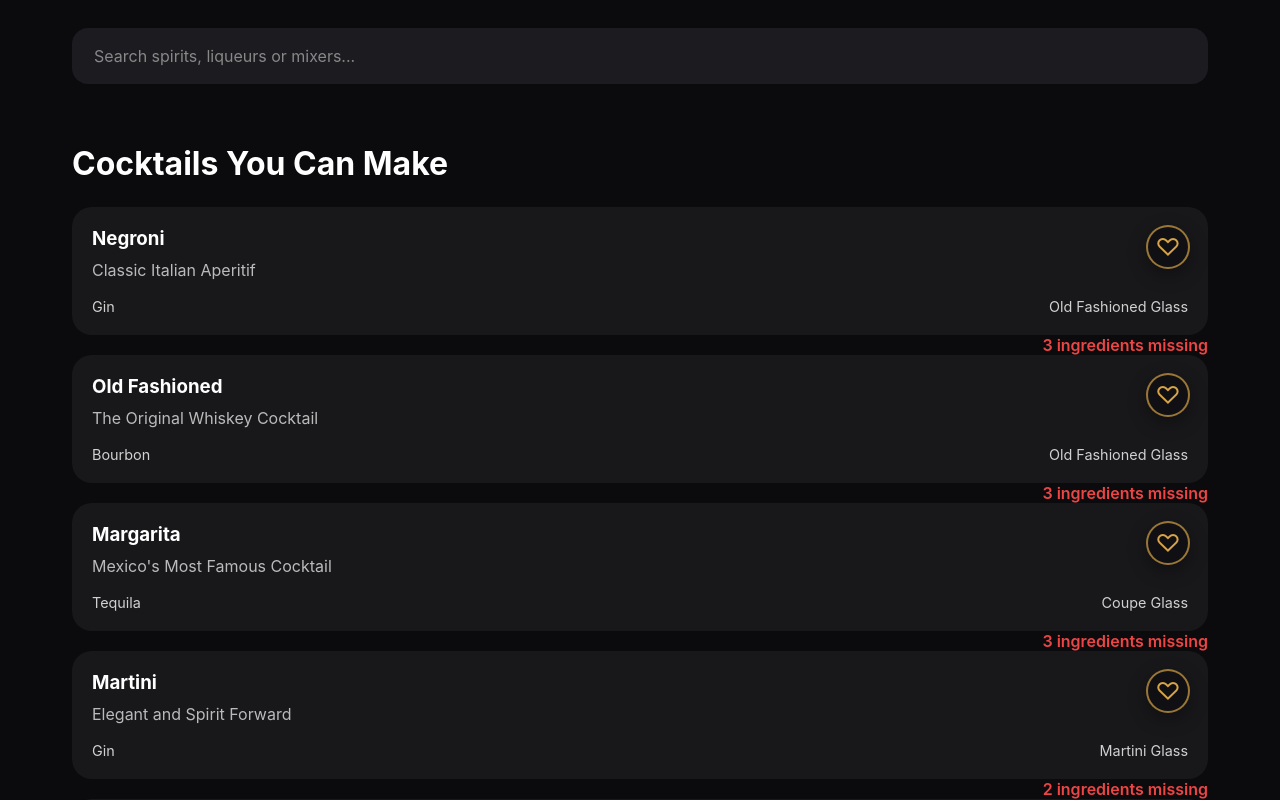
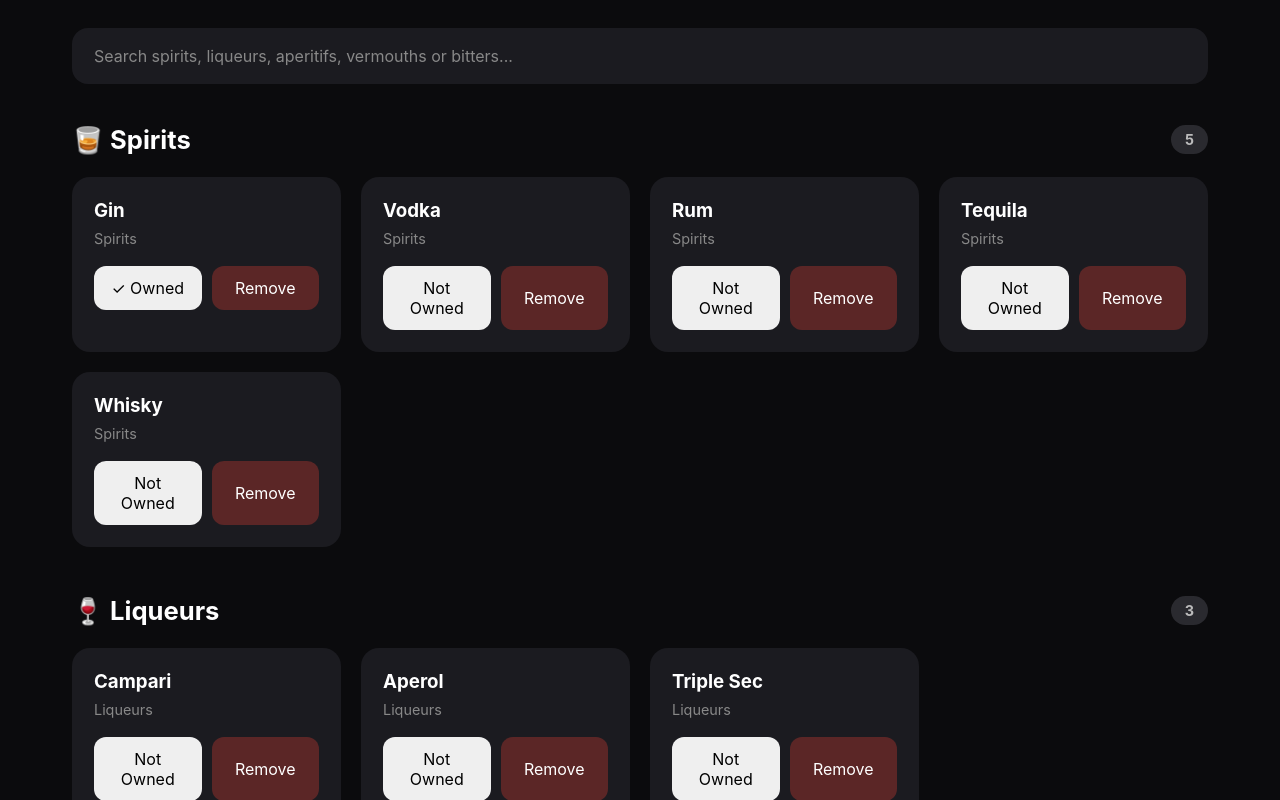
Before and after one commit to ronniepoon123/concoctail, a React (Vite) app: page /my-bar in a window 1280 px wide. Shown: the part 300-1100 px from the top of the page. Built offline with nearby package versions, Linux system fonts and the light colour scheme; no server answers.

Commit message:
Expand My Bar bottle search

```diff
--- a/src/components/BottleSearch/BottleSearch.jsx
+++ b/src/components/BottleSearch/BottleSearch.jsx
@@ -1,46 +1,153 @@
+import {
+  useEffect,
+  useState,
+} from "react";
+
 import "./BottleSearch.css";
+
+import {
+  searchCocktails,
+} from "../../services/cocktailService";
+
+const CATEGORY_MAP = {
+  spirit: "Spirits",
+  liqueur: "Liqueurs",
+  aperitif: "Aperitifs",
+  vermouth: "Fortified Wine",
+  bitters: "Bitters",
+};
 
 function BottleSearch({
   search,
   setSearch,
-  availableBottles,
   ownedBottles,
   onAddBottle,
 }) {
-  const normalisedSearch = search
-    .trim()
-    .toLowerCase();
+  const [results, setResults] =
+    useState([]);
 
-  const filteredIngredients = availableBottles.filter(
-    (ingredient) => {
-      if (!normalisedSearch) {
-        return false;
+  const [loading, setLoading] =
+    useState(false);
+
+  useEffect(() => {
+    const trimmedSearch =
+      search.trim();
+
+    if (!trimmedSearch) {
+      setResults([]);
+      setLoading(false);
+      return;
     }
 
-      return ingredient.name
+    let cancelled = false;
+
+    const timeout = setTimeout(
+      async () => {
+        try {
+          setLoading(true);
+
+          const response =
+            await searchCocktails(
+              trimmedSearch
+            );
+
+          if (cancelled) {
+            return;
+          }
+
+const mappedSpirits = (
+  response.spirits || []
+)
+  .filter((item) => item?.name)
+  .map((item) => {
+    const type =
+      item.type || "spirit";
+
+    return {
+      id: `${type}-${item.name}`
         .toLowerCase()
-        .includes(normalisedSearch);
+        .replace(/[^a-z0-9]+/g, "-")
+        .replace(/^-|-$/g, ""),
+
+      name: item.name,
+
+      type,
+
+      category:
+        CATEGORY_MAP[type] || "Spirits",
+    };
+  });
+
+          const uniqueResults =
+            mappedSpirits.filter(
+              (item, index, array) =>
+                array.findIndex(
+                  (otherItem) =>
+                    otherItem.name
+                      .toLowerCase() ===
+                    item.name
+                      .toLowerCase()
+                ) === index
+            );
+
+          setResults(
+            uniqueResults.slice(0, 12)
+          );
+        } catch (error) {
+          if (!cancelled) {
+            console.error(
+              "Bottle search failed:",
+              error
+            );
+
+            setResults([]);
           }
+        } finally {
+          if (!cancelled) {
+            setLoading(false);
+          }
+        }
+      },
+      250
     );
+
+    return () => {
+      cancelled = true;
+      clearTimeout(timeout);
+    };
+  }, [search]);
 
   return (
     <div className="bottle-search">
       <input
-        type="text"
-        placeholder="Search spirits, liqueurs or mixers..."
+        type="search"
+        placeholder="Search spirits, liqueurs, aperitifs, vermouths or bitters..."
         value={search}
+        autoComplete="off"
         onChange={(event) =>
-          setSearch(event.target.value)
+          setSearch(
+            event.target.value
+          )
         }
       />
 
-      {filteredIngredients.length > 0 && (
+      {loading && (
+        <div className="bottle-search-status">
+          Searching...
+        </div>
+      )}
+
+      {!loading &&
+        results.length > 0 && (
           <div className="search-results">
-          {filteredIngredients.map((ingredient) => {
-            const owned = ownedBottles.some(
+            {results.map((ingredient) => {
+              const owned =
+                ownedBottles.some(
                   (bottle) =>
-                bottle.name.toLowerCase() ===
-                ingredient.name.toLowerCase()
+                    bottle.name
+                      .toLowerCase() ===
+                    ingredient.name
+                      .toLowerCase()
                 );
 
               return (
@@ -49,7 +156,9 @@
                   key={ingredient.id}
                   disabled={owned}
                   onClick={() =>
-                  onAddBottle(ingredient)
+                    onAddBottle(
+                      ingredient
+                    )
                   }
                 >
                   <div className="ingredient-info">
@@ -79,8 +188,9 @@
           </div>
         )}
 
-      {normalisedSearch &&
-        filteredIngredients.length === 0 && (
+      {!loading &&
+        search.trim() &&
+        results.length === 0 && (
           <div className="no-bottle-results">
             No matching bottles found.
           </div>
--- a/src/pages/MyBar/MyBar.jsx
+++ b/src/pages/MyBar/MyBar.jsx
@@ -1,6 +1,10 @@
-import { useEffect, useState } from "react";
+import {
+  useEffect,
+  useState,
+} from "react";
+
 import "./MyBar.css";
-import ingredients from "../../data/ingredients";
+
 import Layout from "../../components/Layout/Layout";
 import BottleSearch from "../../components/BottleSearch/BottleSearch";
 import BottleSection from "../../components/BottleSection/BottleSection";
@@ -9,66 +13,155 @@
 import defaultBottles from "../../data/bottles";
 import cocktails from "../../data/cocktails";
 
+function normaliseIngredientName(value = "") {
+  return value
+    .toLowerCase()
+    .trim();
+}
+
 function MyBar() {
-  const [bottles, setBottles] = useState([]);
-  const [search, setSearch] = useState("");
-  const [matches, setMatches] = useState([]);
+  const [bottles, setBottles] =
+    useState([]);
 
-  // Load saved bottles
+  const [search, setSearch] =
+    useState("");
+
+  const [matches, setMatches] =
+    useState([]);
+
+  const [barLoaded, setBarLoaded] =
+    useState(false);
+
+  /* ===========================================
+     LOAD SAVED BOTTLES
+  =========================================== */
+
   useEffect(() => {
-    const saved = localStorage.getItem("myBar");
+    const saved =
+      localStorage.getItem("myBar");
 
     if (saved) {
-      setBottles(JSON.parse(saved));
+      try {
+        const parsedBottles =
+          JSON.parse(saved);
+
+        setBottles(
+          Array.isArray(parsedBottles)
+            ? parsedBottles
+            : defaultBottles
+        );
+      } catch (error) {
+        console.error(
+          "Failed to load My Bar:",
+          error
+        );
+
+        setBottles(defaultBottles);
+      }
     } else {
       setBottles(defaultBottles);
     }
+
+    setBarLoaded(true);
   }, []);
 
-  // Save bottles and automatically remove owned bottles
-  // from the Shopping List
+  /* ===========================================
+     SAVE BOTTLES
+
+     Also remove owned bottles from the
+     Shopping List.
+  =========================================== */
+
   useEffect(() => {
+    if (!barLoaded) {
+      return;
+    }
+
     localStorage.setItem(
       "myBar",
       JSON.stringify(bottles)
     );
 
-    const owned = bottles
-      .filter((bottle) => bottle.owned)
-      .map((bottle) => bottle.name.toLowerCase());
-
-    const shopping =
-      JSON.parse(
-        localStorage.getItem("shoppingList") || "[]"
+    const ownedNames = bottles
+      .filter(
+        (bottle) => bottle.owned
+      )
+      .map((bottle) =>
+        normaliseIngredientName(
+          bottle.name
+        )
       );
 
-    const updatedShopping = shopping.filter(
+    let shoppingList = [];
+
+    try {
+      const savedShopping =
+        localStorage.getItem(
+          "shoppingList"
+        );
+
+      shoppingList = savedShopping
+        ? JSON.parse(savedShopping)
+        : [];
+    } catch (error) {
+      console.error(
+        "Failed to load Shopping List:",
+        error
+      );
+    }
+
+    const updatedShopping =
+      shoppingList.filter(
         (item) =>
-        !owned.includes(item.name.toLowerCase())
+          !ownedNames.includes(
+            normaliseIngredientName(
+              item.name
+            )
+          )
       );
 
     localStorage.setItem(
       "shoppingList",
-      JSON.stringify(updatedShopping)
+      JSON.stringify(
+        updatedShopping
+      )
     );
-  }, [bottles]);
+  }, [bottles, barLoaded]);
 
-  // Automatically build cocktail matches
+  /* ===========================================
+     BUILD COCKTAIL MATCHES
+  =========================================== */
+
   useEffect(() => {
-    const owned = bottles
-      .filter((bottle) => bottle.owned)
-      .map((bottle) => bottle.name);
+    const ownedNames = bottles
+      .filter(
+        (bottle) => bottle.owned
+      )
+      .map((bottle) =>
+        normaliseIngredientName(
+          bottle.name
+        )
+      );
 
-    const results = cocktails.map((cocktail) => {
-      const missing = cocktail.ingredients.filter(
-        (ingredient) => !owned.includes(ingredient)
+    const results = cocktails.map(
+      (cocktail) => {
+        const missing =
+          cocktail.ingredients.filter(
+            (ingredient) =>
+              !ownedNames.includes(
+                normaliseIngredientName(
+                  ingredient
+                )
+              )
           );
 
         let status = "missing";
 
         if (missing.length === 0) {
           status = "can-make";
-      } else if (missing.length === 1) {
+        } else if (
+          missing.length === 1
+        ) {
           status = "almost";
         }
 
@@ -77,26 +170,46 @@
           status,
           missing,
         };
-    });
+      }
+    );
 
-    results.sort((a, b) => {
-      const order = {
+    const statusOrder = {
       "can-make": 0,
       almost: 1,
       missing: 2,
     };
 
-      return order[a.status] - order[b.status];
+    results.sort((a, b) => {
+      const statusDifference =
+        statusOrder[a.status] -
+        statusOrder[b.status];
+
+      if (statusDifference !== 0) {
+        return statusDifference;
+      }
+
+      return (
+        a.missing.length -
+        b.missing.length
+      );
     });
 
     setMatches(results);
   }, [bottles]);
 
+  /* ===========================================
+     ADD BOTTLE
+  =========================================== */
+
   function addBottle(ingredient) {
     const exists = bottles.some(
       (bottle) =>
-        bottle.name.toLowerCase() ===
-        ingredient.name.toLowerCase()
+        normaliseIngredientName(
+          bottle.name
+        ) ===
+        normaliseIngredientName(
+          ingredient.name
+        )
     );
 
     if (exists) {
@@ -104,99 +217,184 @@
       return;
     }
 
-    setBottles([
-      ...bottles,
-      {
-        id: ingredient.id || Date.now(),
+    const newBottle = {
+      id:
+        ingredient.id ||
+        `${Date.now()}-${Math.random()}`,
+
       name: ingredient.name,
-        category: ingredient.category,
+
+      category:
+        ingredient.category ||
+        "Other",
+
       owned: true,
-      },
+    };
+
+    setBottles((currentBottles) => [
+      ...currentBottles,
+      newBottle,
     ]);
 
     setSearch("");
   }
 
+  /* ===========================================
+     TOGGLE OWNED
+  =========================================== */
+
   function toggleOwned(id) {
-    setBottles(
-      bottles.map((bottle) =>
+    setBottles((currentBottles) =>
+      currentBottles.map(
+        (bottle) =>
           bottle.id === id
             ? {
                 ...bottle,
-              owned: !bottle.owned,
+                owned:
+                  !bottle.owned,
               }
             : bottle
       )
     );
   }
 
+  /* ===========================================
+     REMOVE BOTTLE
+  =========================================== */
+
   function removeBottle(id) {
-    setBottles(
-      bottles.filter(
-        (bottle) => bottle.id !== id
+    setBottles((currentBottles) =>
+      currentBottles.filter(
+        (bottle) =>
+          bottle.id !== id
       )
     );
   }
 
-  // Add missing ingredients directly to Shopping List
-  function addToShoppingList(missingIngredients) {
-    const saved =
-      JSON.parse(
-        localStorage.getItem("shoppingList")
-      ) || [];
+  /* ===========================================
+     ADD MISSING INGREDIENTS TO SHOPPING LIST
+  =========================================== */
 
-    const existing = saved.map((item) =>
-      item.name.toLowerCase()
+  function addToShoppingList(
+    missingIngredients
+  ) {
+    let savedShopping = [];
+
+    try {
+      const storedShopping =
+        localStorage.getItem(
+          "shoppingList"
         );
 
-    const newItems = missingIngredients
+      savedShopping = storedShopping
+        ? JSON.parse(storedShopping)
+        : [];
+    } catch (error) {
+      console.error(
+        "Failed to load Shopping List:",
+        error
+      );
+    }
+
+    const existingNames =
+      savedShopping.map((item) =>
+        normaliseIngredientName(
+          item.name
+        )
+      );
+
+    const newItems =
+      missingIngredients
         .filter(
           (ingredient) =>
-          !existing.includes(
-            ingredient.toLowerCase()
+            !existingNames.includes(
+              normaliseIngredientName(
+                ingredient
+              )
             )
         )
         .map((ingredient) => ({
-        id: Date.now() + Math.random(),
+          id:
+            `${Date.now()}-${Math.random()}`,
+
           name: ingredient,
+
           bought: false,
         }));
 
     localStorage.setItem(
       "shoppingList",
       JSON.stringify([
-        ...saved,
+        ...savedShopping,
         ...newItems,
       ])
     );
 
-    alert("Added to Shopping List");
+    alert(
+      "Added to Shopping List"
+    );
   }
 
-  // Group bottles
+  /* ===========================================
+     GROUP BOTTLES
+  =========================================== */
+
   const spirits = bottles.filter(
-    (bottle) => bottle.category === "Spirits"
+    (bottle) =>
+      bottle.category ===
+      "Spirits"
   );
 
   const liqueurs = bottles.filter(
-    (bottle) => bottle.category === "Liqueurs"
+    (bottle) =>
+      bottle.category ===
+      "Liqueurs"
+  );
+
+  const aperitifs = bottles.filter(
+    (bottle) =>
+      bottle.category ===
+      "Aperitifs"
   );
 
   const fortified = bottles.filter(
-    (bottle) => bottle.category === "Fortified Wine"
+    (bottle) =>
+      bottle.category ===
+      "Fortified Wine"
   );
 
   const mixers = bottles.filter(
-    (bottle) => bottle.category === "Mixers"
+    (bottle) =>
+      bottle.category ===
+      "Mixers"
   );
 
   const bitters = bottles.filter(
-    (bottle) => bottle.category === "Bitters"
+    (bottle) =>
+      bottle.category ===
+      "Bitters"
   );
 
   const sparkling = bottles.filter(
     (bottle) =>
-      bottle.category === "Sparkling Wine"
+      bottle.category ===
+      "Sparkling Wine"
+  );
+
+  const otherBottles =
+    bottles.filter(
+      (bottle) =>
+        ![
+          "Spirits",
+          "Liqueurs",
+          "Aperitifs",
+          "Fortified Wine",
+          "Mixers",
+          "Bitters",
+          "Sparkling Wine",
+        ].includes(
+          bottle.category
+        )
     );
 
   return (
@@ -207,7 +405,6 @@
       <BottleSearch
         search={search}
         setSearch={setSearch}
-        availableBottles={ingredients}
         ownedBottles={bottles}
         onAddBottle={addBottle}
       />
@@ -222,6 +419,13 @@
       <BottleSection
         title="🍷 Liqueurs"
         bottles={liqueurs}
+        onToggle={toggleOwned}
+        onDelete={removeBottle}
+      />
+
+      <BottleSection
+        title="🍹 Aperitifs"
+        bottles={aperitifs}
         onToggle={toggleOwned}
         onDelete={removeBottle}
       />
@@ -254,19 +458,40 @@
         onDelete={removeBottle}
       />
 
+      <BottleSection
+        title="📦 Other"
+        bottles={otherBottles}
+        onToggle={toggleOwned}
+        onDelete={removeBottle}
+      />
+
       {matches.length > 0 && (
         <section className="matches">
-          <h2>Cocktails You Can Make</h2>
+          <h2>
+            Cocktails You Can Make
+          </h2>
 
-          {matches.map((match) => (
+          {matches.map(
+            (match) => (
               <CocktailMatch
-              key={match.cocktail.id}
-              cocktail={match.cocktail}
-              status={match.status}
-              missing={match.missing}
-              onAddMissing={addToShoppingList}
+                key={
+                  match.cocktail.id
+                }
+                cocktail={
+                  match.cocktail
+                }
+                status={
+                  match.status
+                }
+                missing={
+                  match.missing
+                }
+                onAddMissing={
+                  addToShoppingList
+                }
               />
-          ))}
+            )
+          )}
         </section>
       )}
     </Layout>
```
Lines whose indentation alone changed are shown as unchanged.
